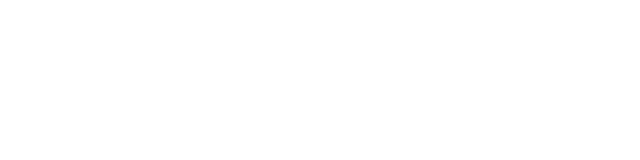
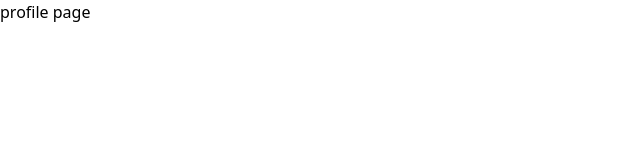
Before and after one commit to ynubhav/Tranzakt, a React (Vite) app in the folder frontend/: page /profile in a window 1280 px wide. Before the commit this address had no page. Shown: the top 160 px of the page, without its empty margins (0-640 px from the left). Built offline with nearby package versions, Linux system fonts and the light colour scheme.

Commit message:
Added Profile Page

```diff
--- a/frontend/src/App.jsx
+++ b/frontend/src/App.jsx
@@ -3,6 +3,7 @@ import Signin from './pages/signin'
 import Signup from './pages/signup'
 import Dashboard from './pages/dashboard'
 import Send from './pages/send'
+import Profile from './pages/profile'
 function App() {
 
   return (
@@ -12,6 +13,7 @@ function App() {
       <Route path='/send' element={<Send/>}/>
       <Route path='/dashboard' element={<Dashboard user={'Anubhav'} pfplink={'johnpork.jpeg'}/>}/>
       <Route path='/signup' element={<Signup/>}/>
+      <Route path='/profile' element={<Profile/>}/>
     </Routes>
     </BrowserRouter>
   )
--- a/frontend/src/components/navbar.jsx
+++ b/frontend/src/components/navbar.jsx
@@ -1,11 +1,13 @@
+import { useNavigate } from "react-router-dom"
+
 export default function Navbar({user,pfplink}){
-
+const navigate=useNavigate();
     return(
         <div className="w-1/1 p-2 border-b-2 border-b-gray-500 flex justify-between">
             <div className="font-bold text-2xl text-gray-800 text-center">Payments App</div>
             <div className="inline-flex justify-between align-middle">
-                <div className="font-bold text-2xl text-gray-800 text-center m-2">Hello {user} !</div>
-                <div><img className="w-[50px] h-[50px] rounded-full border-2 mx-2 border-pink-600" src={pfplink} alt="pfp"/></div>
+            <div className="font-bold text-2xl text-gray-800 text-center m-2">Hello {user} !</div>
+            <button onClick={()=>{navigate('/profile')}}><div><img className="w-[50px] h-[50px] rounded-full border-2 mx-2 border-pink-600 hover:border-4 hover:cursor-pointer" src={pfplink} alt="pfp"/></div></button>
             </div>
             </div>
     )
--- /dev/null
+++ b/frontend/src/pages/profile.jsx
@@ -0,0 +1,5 @@
+export default function Profile(){
+    return(
+        <div>profile page</div>
+    )
+}
```
